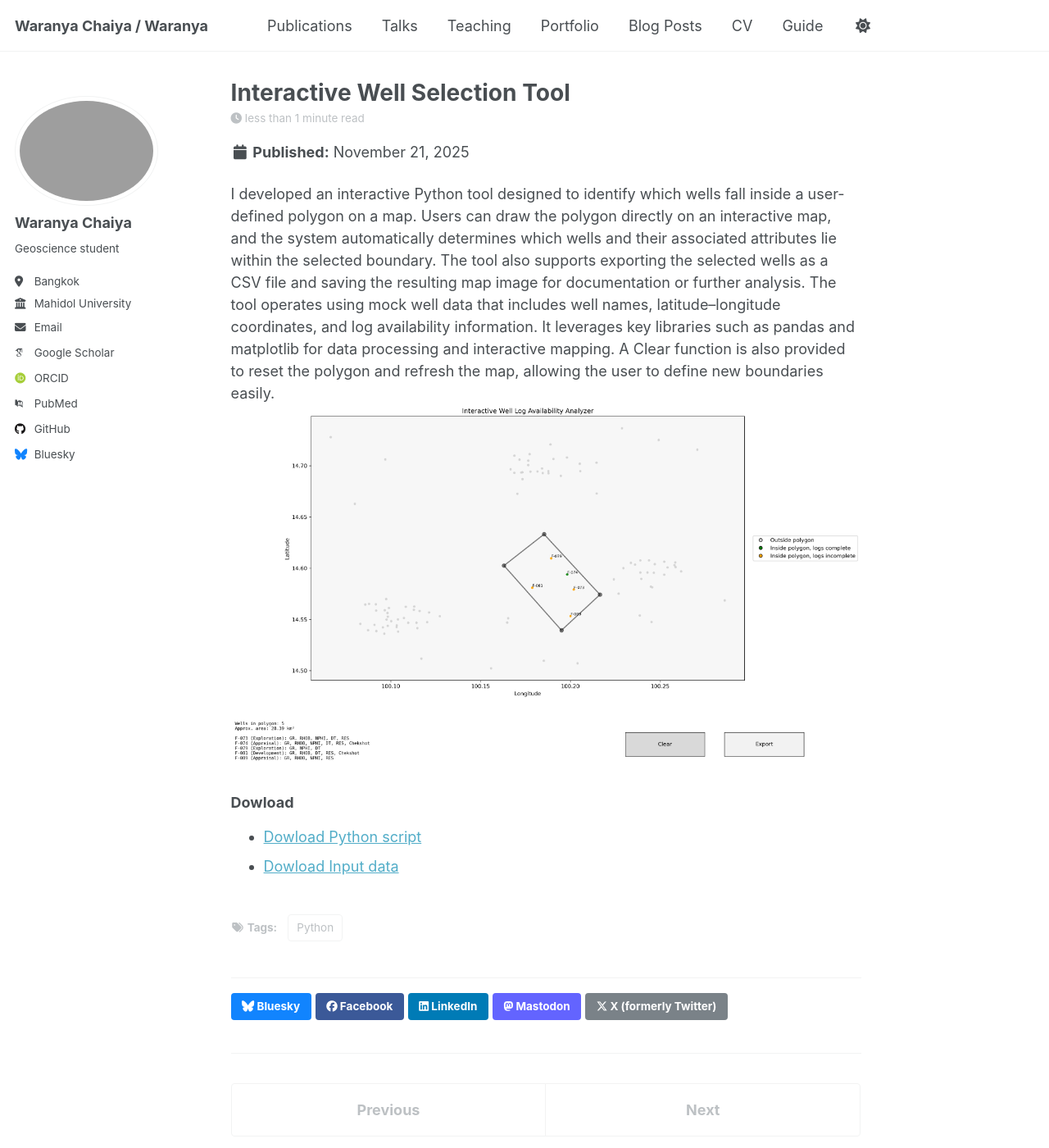
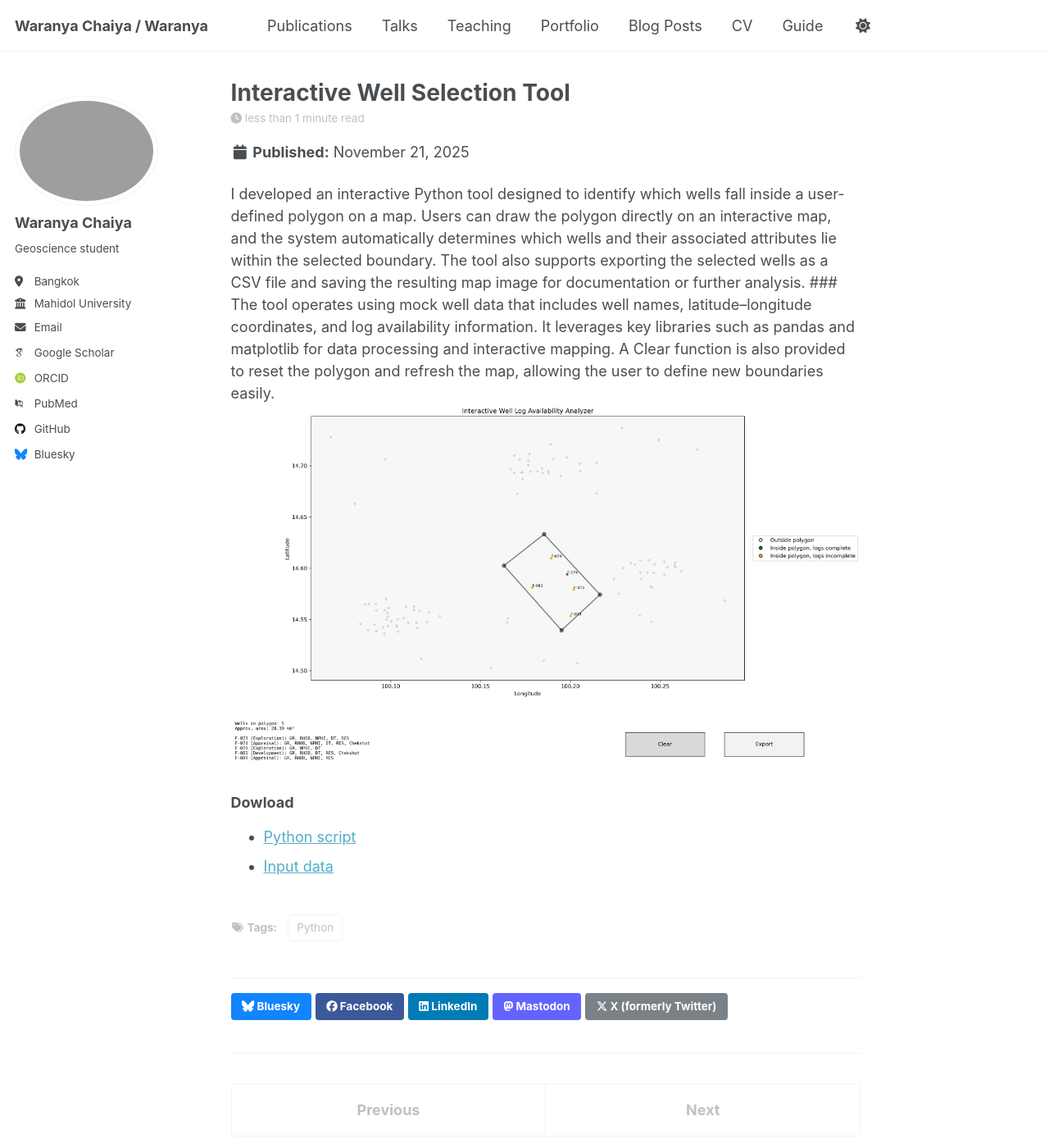
Before and after one commit to WaranyaChy/Waranyachy.github.io, a Jekyll site: the page built from _posts/2025-11-21-interactive-well-tool.md, in a window 1280 px wide and 1400 px high. Shown: the whole window at 82% size. Built offline with Jekyll 4.4.1, drawn with Linux system fonts in a browser that asks for light colours; some web fonts are replaced; a script that is not in the unit is left out.

Commit message:
Fix download links and enhance tool description
Corrected spelling errors in download links and added details about tool functionality.

```diff
--- a/_posts/2025-11-21-interactive-well-tool.md
+++ b/_posts/2025-11-21-interactive-well-tool.md
@@ -7,9 +7,10 @@
 ---
 
 I developed an interactive Python tool designed to identify which wells fall inside a user-defined polygon on a map. Users can draw the polygon directly on an interactive map, and the system automatically determines which wells and their associated attributes lie within the selected boundary. The tool also supports exporting the selected wells as a CSV file and saving the resulting map image for documentation or further analysis.
+###
 The tool operates using mock well data that includes well names, latitude–longitude coordinates, and log availability information. It leverages key libraries such as pandas and matplotlib for data processing and interactive mapping. A Clear function is also provided to reset the polygon and refresh the map, allowing the user to define new boundaries easily.
 <img src='/images/wells_in_polygon_figure.png'>
 
 ### Dowload
-- [Dowload Python script](/files/Code_well_analyzer.py)
-- [Dowload Input data](/files/synthetic_well_dataset.xlsx)
+- [Python script](/files/Code_well_analyzer.py)
+- [Input data](/files/synthetic_well_dataset.xlsx)
```
